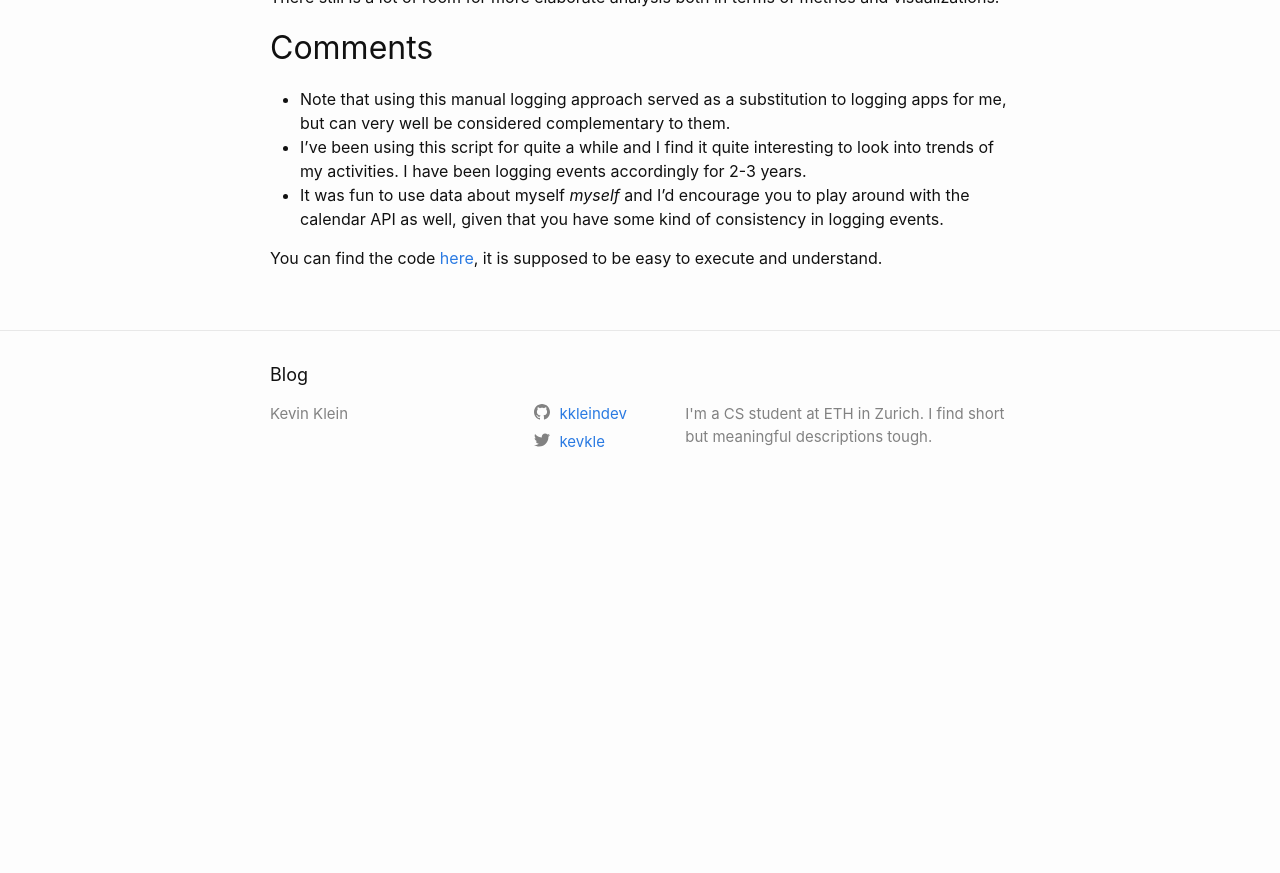
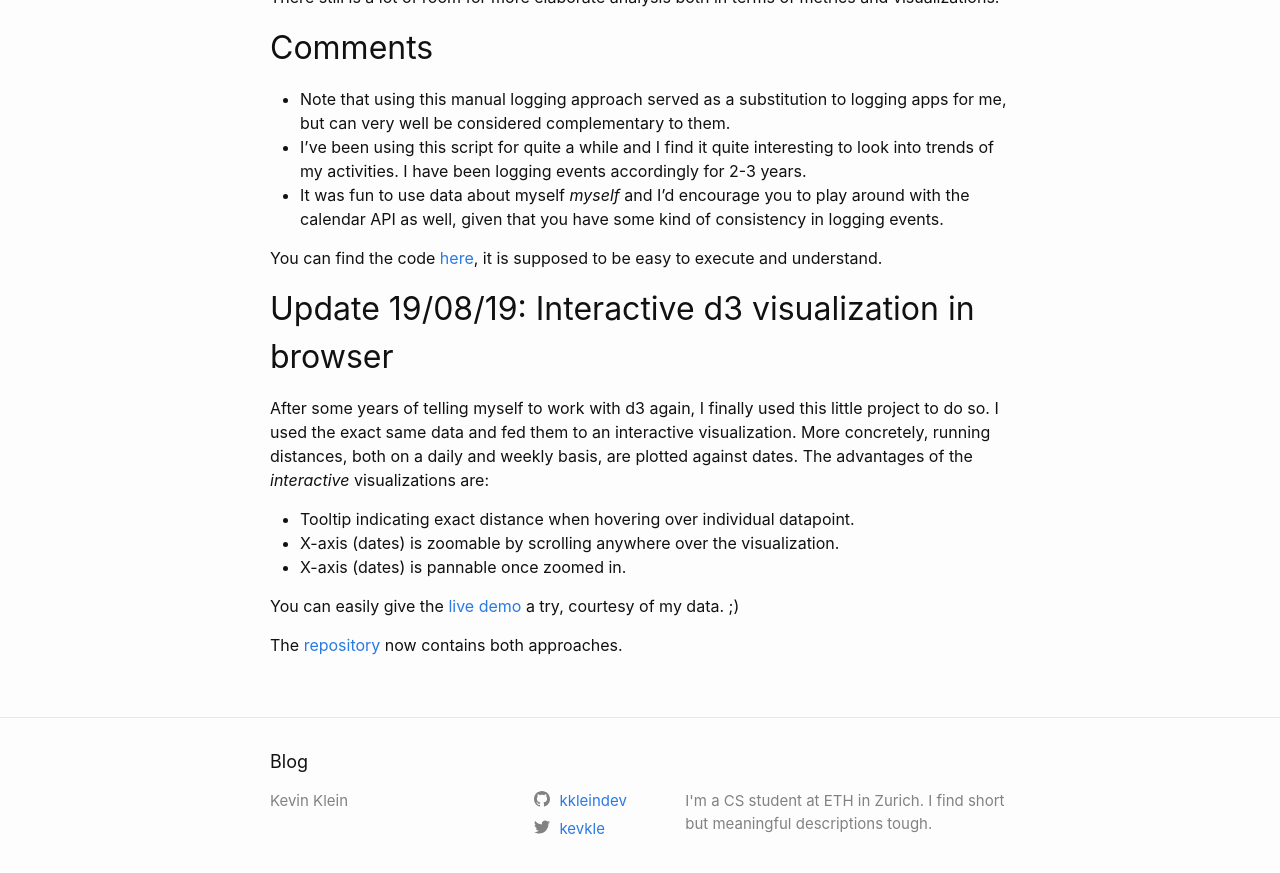
Before and after one commit to kklein/kklein.github.io, a Jekyll site: the page built from _posts/2018-10-21-running-log.markdown, in a window 1280 px wide and 900 px high, scrolled down 2613 px. Shown: the top 873 px of the window. Built offline with Jekyll 4.4.1, drawn with Linux system fonts in a browser that asks for light colours; before the commit the page ends 3126 px from its top, so only the background shows below that.

Commit message:
Update running post to include new visualization.

```diff
--- a/_posts/2018-10-21-running-log.markdown
+++ b/_posts/2018-10-21-running-log.markdown
@@ -46,3 +46,14 @@ There still is a lot of room for more elaborate analysis both in terms of metric
 - It was fun to use data about myself _myself_ and I'd encourage you to play around with the calendar API as well, given that you have some kind of consistency in logging events.
 
 You can find the code [here](https://github.com/kkleindev/gcal-analysis), it is supposed to be easy to execute and understand.
+
+## Update 19/08/19: Interactive d3 visualization in browser
+After some years of telling myself to work with d3 again, I finally used this little project to do so. I used the exact same data and fed them to an interactive visualization. More concretely, running distances, both on a daily and weekly basis, are plotted against dates. The advantages of the _interactive_ visualizations are:
+
+- Tooltip indicating exact distance when hovering over individual datapoint.
+- X-axis (dates) is zoomable by scrolling anywhere over the visualization.
+- X-axis (dates) is pannable once zoomed in.
+
+You can easily give the [live demo](http://kevinkle.in/gcal_vis/index.html) a try, courtesy of my data. ;)
+
+The [repository](https://github.com/kkleindev/gcal-analysis) now contains both approaches.
```
